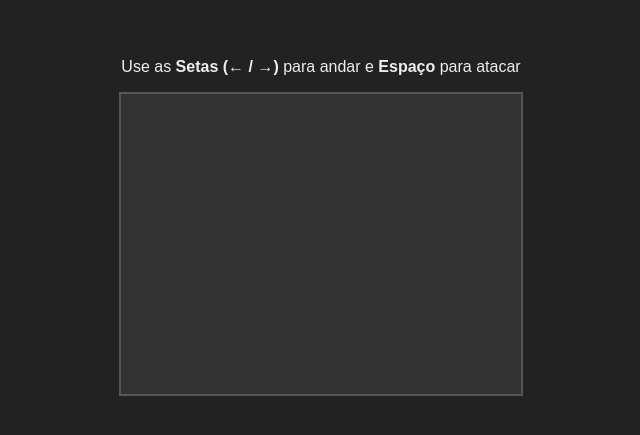
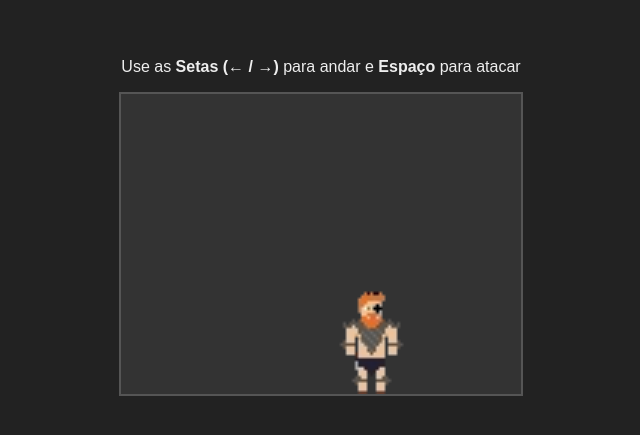
Before and after one commit to MateusMonteiroDV/masmorra-de-bolso, a plain HTML site: page index.html in a window 1280 px wide. Shown: the part 189-624 px from the top of the page, without its empty margins (319-959 px from the left). Drawn offline with Linux system fonts and the light colour scheme.

Commit message:
change position chracter

```diff
--- a/index.html
+++ b/index.html
@@ -30,7 +30,7 @@
     const ctx = canvas.getContext('2d');
 
     const sprite = new Image();
-    sprite.src = 'personagem_principal.png';
+    sprite.src = './html/personagem_principal.png';
 
     const COLS = 4;
     const ROWS = 2;
```
